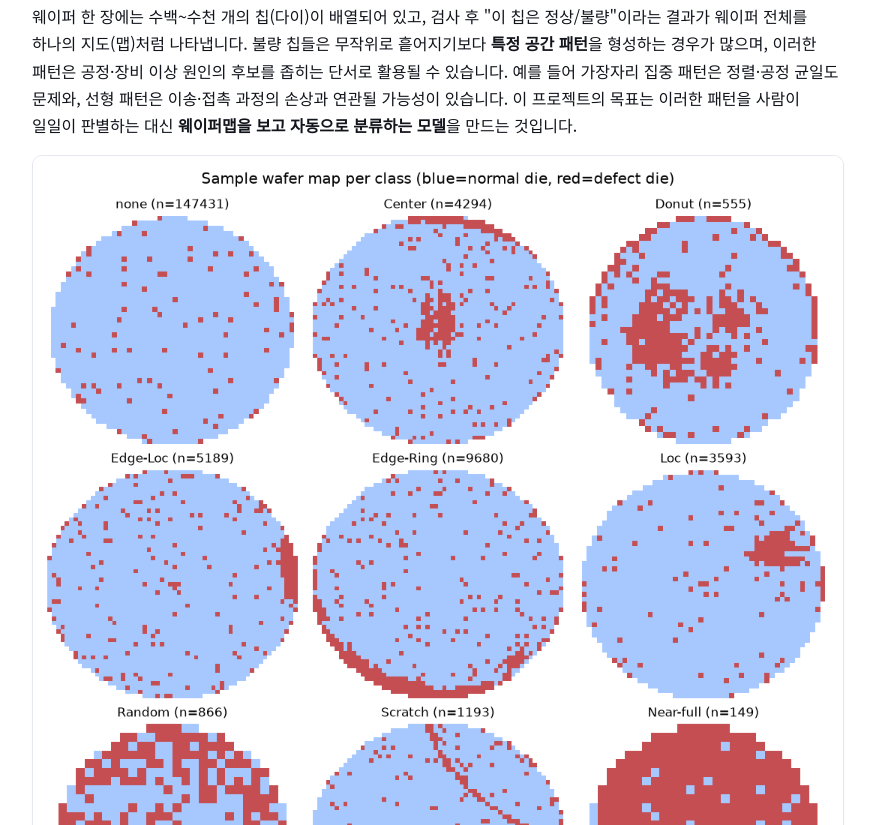
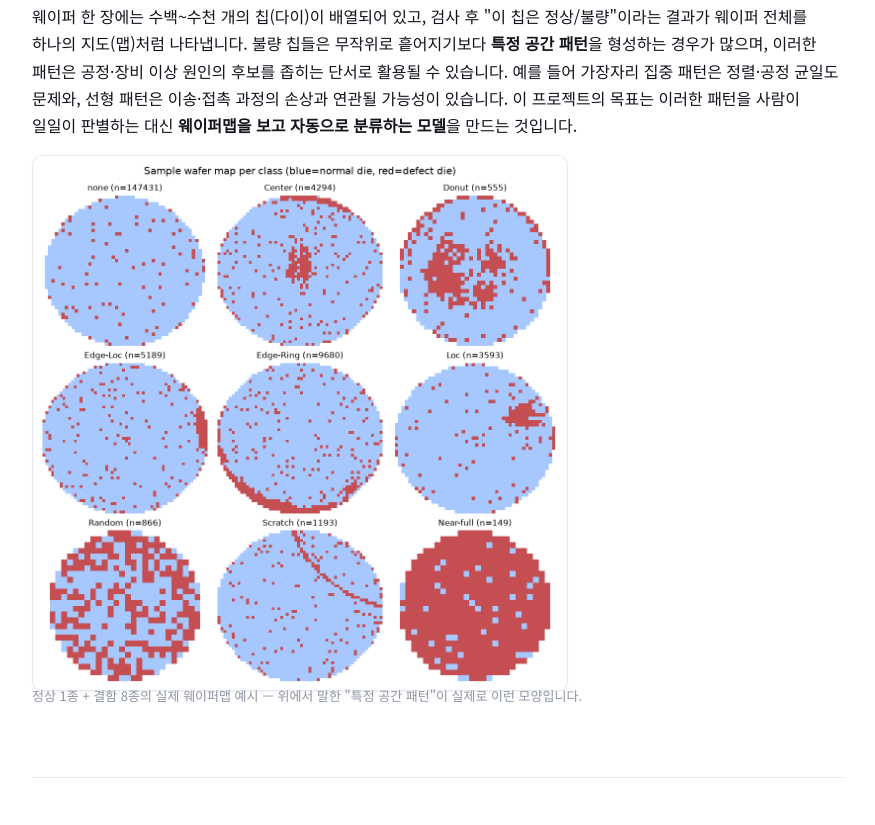
Before and after one commit to ojineeee/WM811K_wafer_defect_classification, a plain HTML site: page docs/index.html in a window 1280 px wide. Shown: the part 875-1700 px from the top of the page, without its empty margins (202-1077 px from the left). Drawn offline with Linux system fonts and the light colour scheme.

Commit message:
Shrink class-sample image to 66% width

```diff
--- a/docs/index.html
+++ b/docs/index.html
@@ -291,7 +291,7 @@
       <h2>프로젝트 목적</h2>
     </div>
     <p>웨이퍼 한 장에는 수백~수천 개의 칩(다이)이 배열되어 있고, 검사 후 "이 칩은 정상/불량"이라는 결과가 웨이퍼 전체를 하나의 지도(맵)처럼 나타냅니다. 불량 칩들은 무작위로 흩어지기보다 <b>특정 공간 패턴</b>을 형성하는 경우가 많으며, 이러한 패턴은 공정·장비 이상 원인의 후보를 좁히는 단서로 활용될 수 있습니다. 예를 들어 가장자리 집중 패턴은 정렬·공정 균일도 문제와, 선형 패턴은 이송·접촉 과정의 손상과 연관될 가능성이 있습니다. 이 프로젝트의 목표는 이러한 패턴을 사람이 일일이 판별하는 대신 <b>웨이퍼맵을 보고 자동으로 분류하는 모델</b>을 만드는 것입니다.</p>
-    <img src="https://raw.githubusercontent.com/ojineeee/WM811K_wafer_defect_classification/main/results/figures/03_class_samples.png" alt="결함 유형별 샘플 웨이퍼맵">
+    <img src="https://raw.githubusercontent.com/ojineeee/WM811K_wafer_defect_classification/main/results/figures/03_class_samples.png" alt="결함 유형별 샘플 웨이퍼맵" style="max-width:66%;">
     <p class="cap">정상 1종 + 결함 8종의 실제 웨이퍼맵 예시 — 위에서 말한 "특정 공간 패턴"이 실제로 이런 모양입니다.</p>
   </section>
 
```
